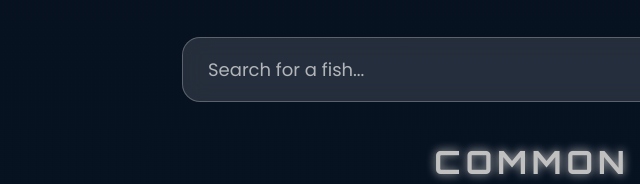
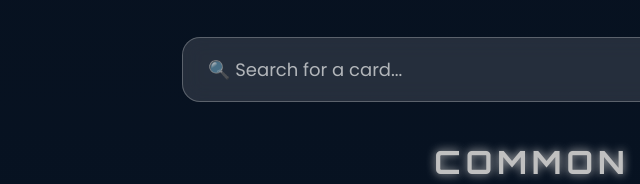
Before and after one commit to 31dylanj-pixel/Chopsticks-Dashboard, a plain HTML site: page fish.html in a window 1280 px wide. Shown: the part 278-462 px from the top of the page, 108-748 px from the left. Drawn offline with Linux system fonts and the light colour scheme.

Commit message:
Update placeholder text in fish search input

```diff
--- a/fish.html
+++ b/fish.html
@@ -21,7 +21,7 @@
     <input
         type="text"
         id="fish-search"
-        placeholder="Search for a fish..."
+        placeholder="🔍 Search for a card..."
     >
 
 </div>
```
